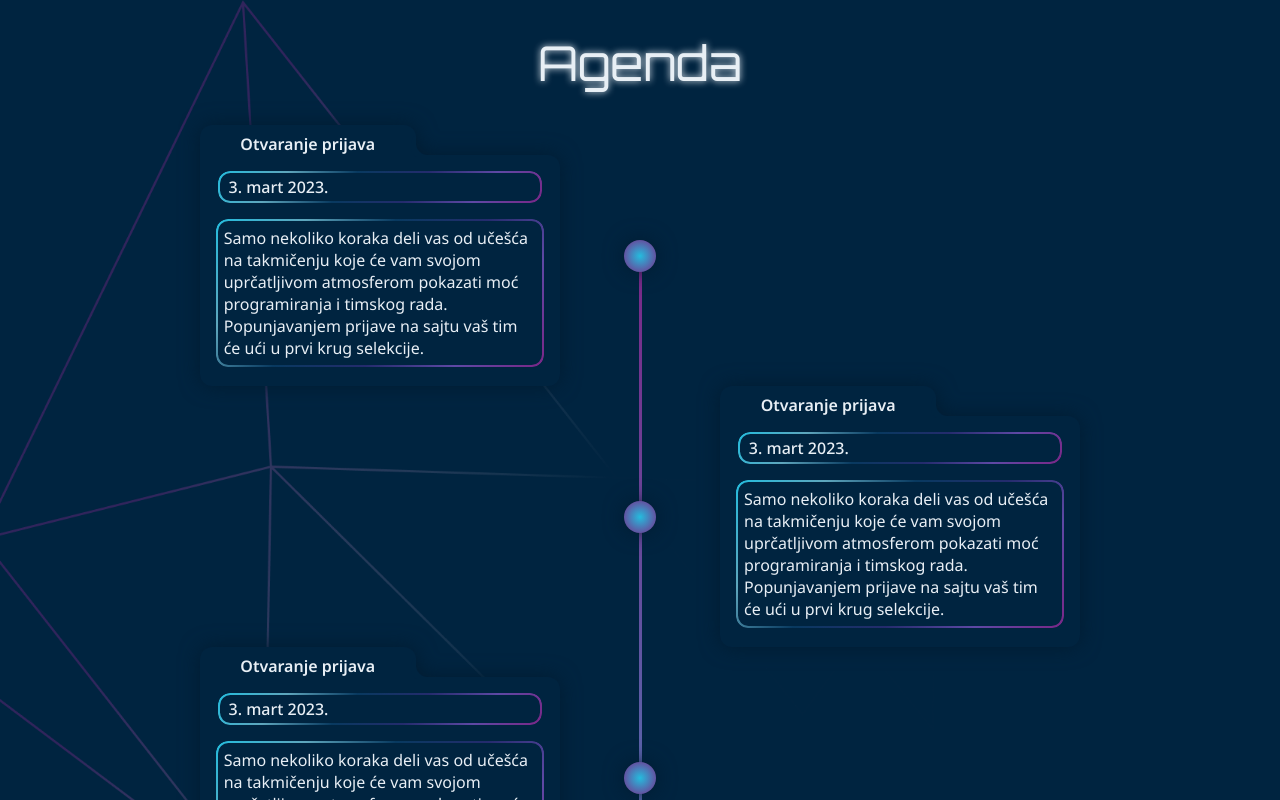
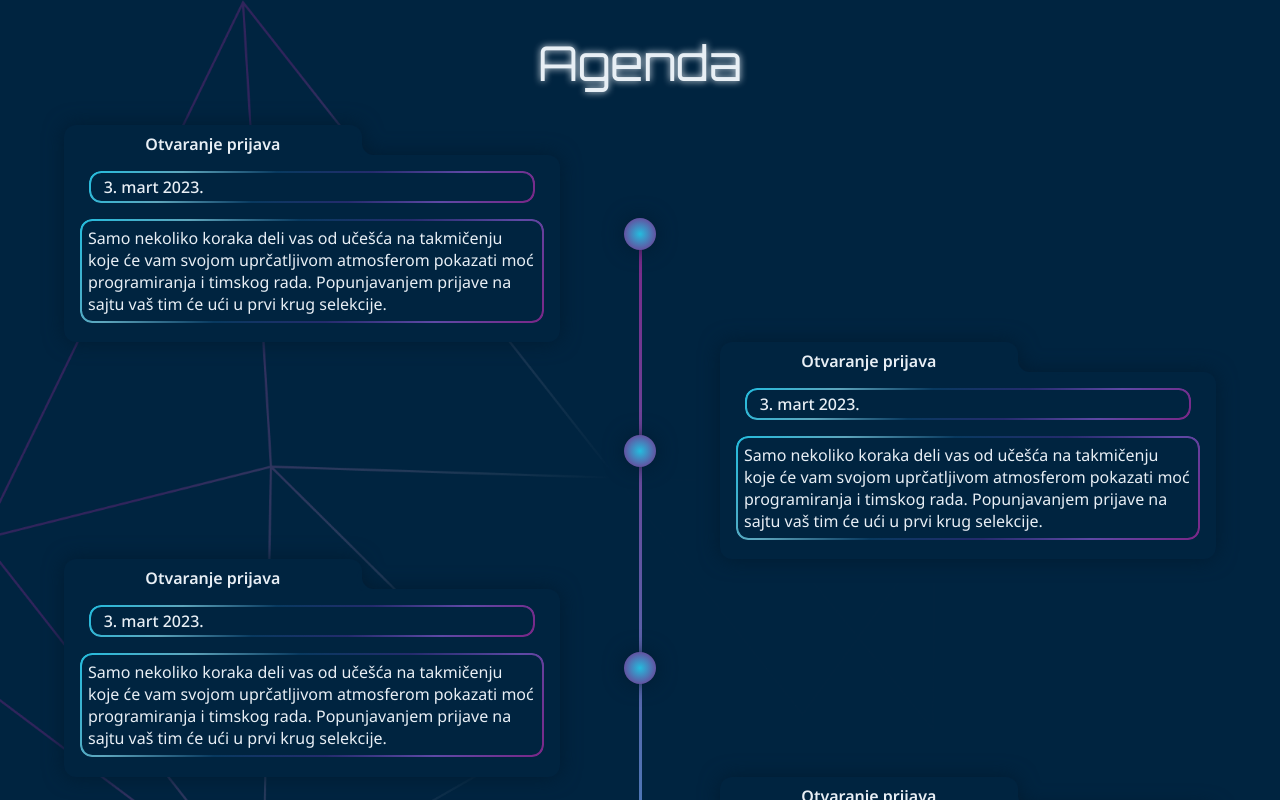
Before and after one commit to IlijaTrifke/fon_hakaton23, a React (Create React App) app: page / in a window 1280 px wide. Shown: the part 2000-2800 px from the top of the page. Built offline with nearby package versions, Linux system fonts and the light colour scheme; what upload-js would draw is missing.

Commit message:
Popravljena raesponzivnost na 4k

```diff
--- a/src/components/agenda/agenda.scss
+++ b/src/components/agenda/agenda.scss
@@ -3,6 +3,7 @@
 .agn-section {
   background-color: $tamnoPlava;
   padding-bottom: 0rem;
+  width: 100%;
   display: flex;
   flex-direction: column;
   justify-items: center;
@@ -26,7 +27,7 @@
 .agn-timeline {
   position: relative;
   min-height: 150px;
-  margin: 0rem 7vw;
+  width: 90%;
 }
 
 .agn-line {
@@ -57,7 +58,7 @@
   align-items: center;
   opacity: 0;
   transform: translateX(-100%);
-  margin-left: 10%;
+  //margin-left: 10%;
   transition: 600ms ease;
   width: 100%;
   //   height: 13rem;
@@ -86,7 +87,7 @@
   flex-direction: row;
   align-self: flex-end;
   transform: translateX(100%);
-  margin-left: -10%;
+  //margin-left: -10%;
 }
 
 .agn-head {
@@ -201,7 +202,7 @@
 }
 
 .agn-content {
-  width: calc(40% - 5rem);
+  width: calc(50% - 5rem);
 }
 @media (max-width: 1200px) {
   .agn-head {
```
